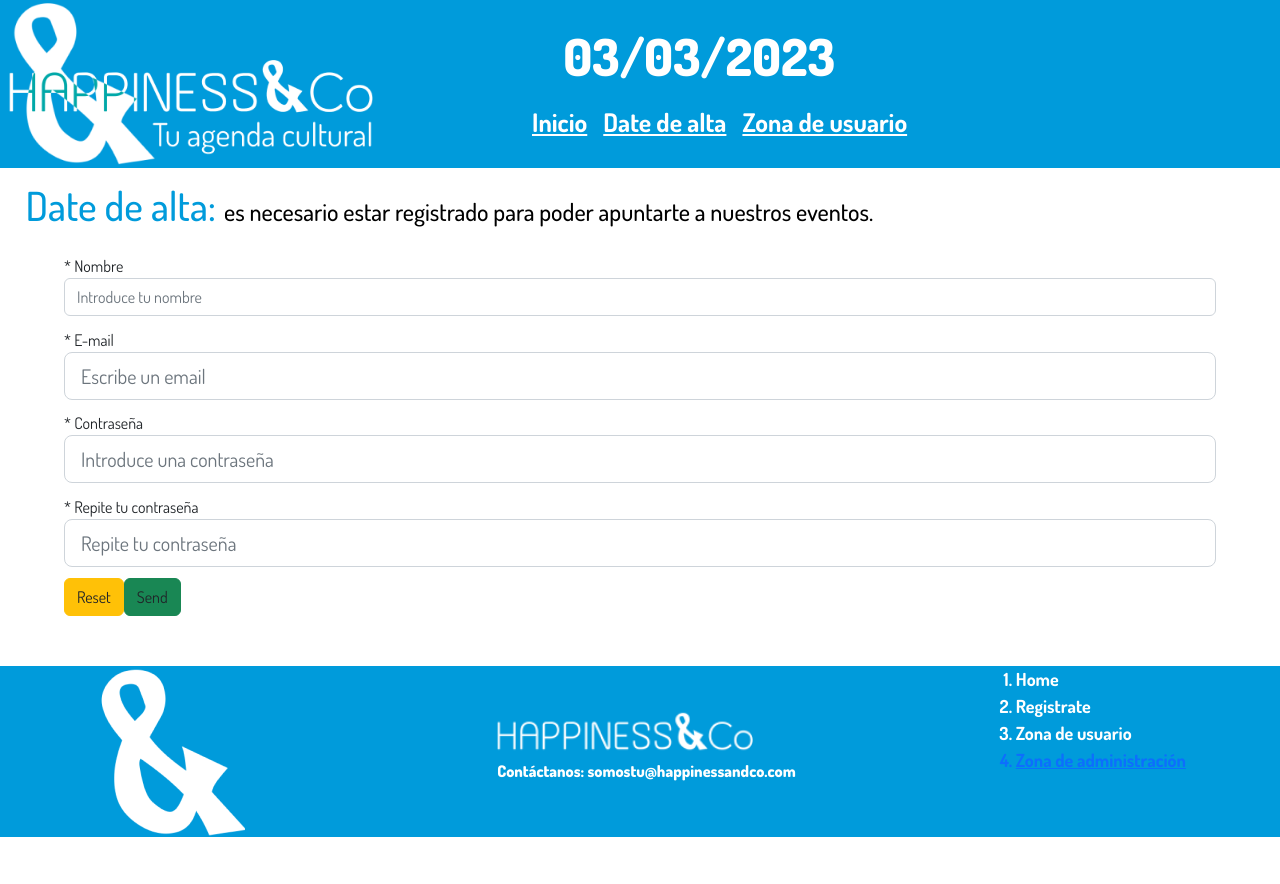
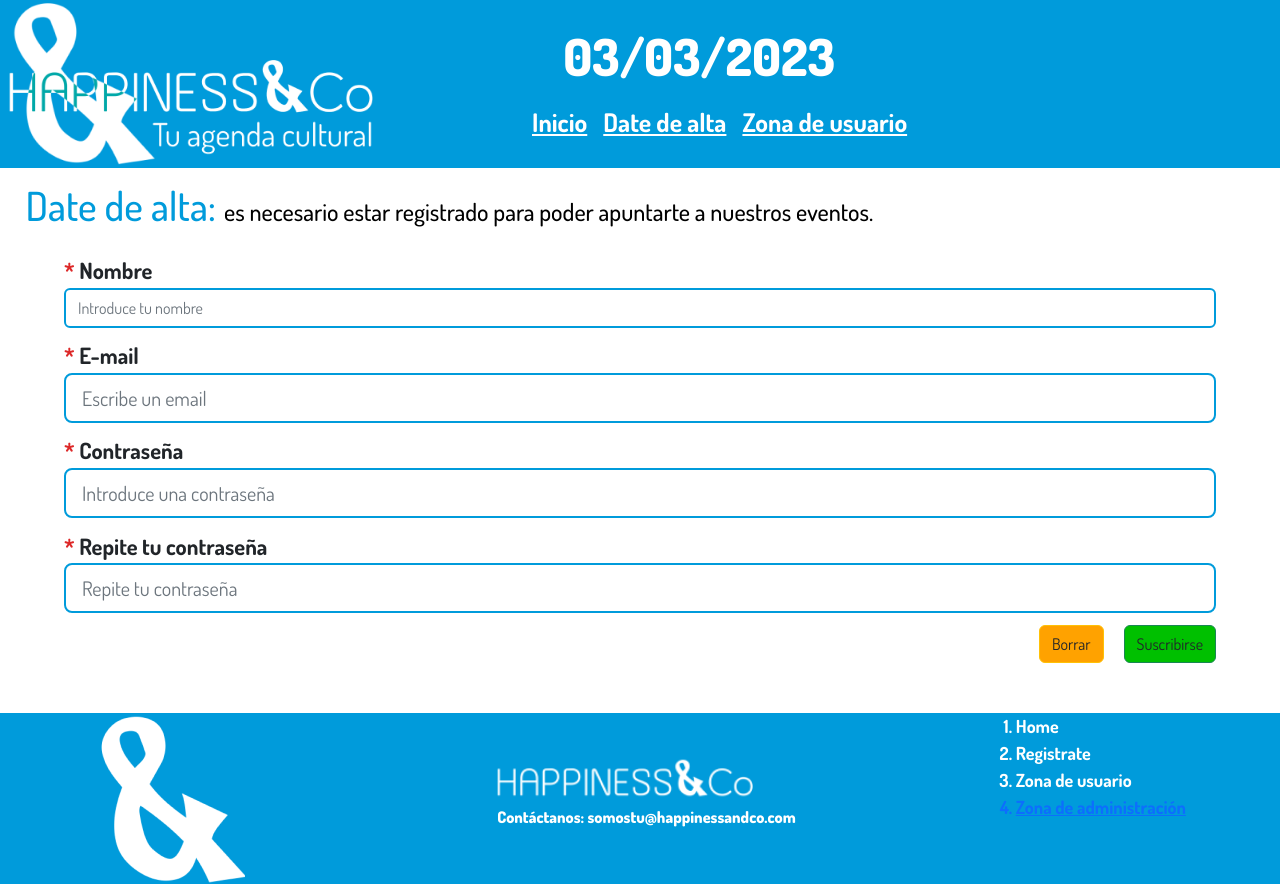
Before and after one commit to Vitoria-Oli/Upcoming-Events, a Vue app in the folder src/main/frontend/upcoming-events/: page /UserRegister in a window 1280 px wide. Before the commit the page ends 837 px from the top, so only its background shows below. Built offline with nearby package versions, Linux system fonts and the light colour scheme.

Commit message:
UserRegister scss

```diff
--- a/src/main/frontend/upcoming-events/src/assets/scss/Variables.scss
+++ b/src/main/frontend/upcoming-events/src/assets/scss/Variables.scss
@@ -5,5 +5,8 @@
 
 $Black: #000;
 $Blue: #009BDB;
+$GreenButton: #00C000;
+$Red: #DD2828;
 $Yellow: #FFEDD1;
+$YellowButton:#FFA200;
 $White: #fff;
--- a/src/main/frontend/upcoming-events/src/views/UserRegister.vue
+++ b/src/main/frontend/upcoming-events/src/views/UserRegister.vue
@@ -1,14 +1,25 @@
 <script setup>
 import Header from "../components/Header.vue";
 import Footer from "../components/Footer.vue";
+
+function resetForm() {
+  document.getElementById("name").value = "";
+  document.getElementById("email").value = "";
+  document.getElementById("password").value = "";
+  document.getElementById("ConfirmPassword").value = "";
+  // incident.name = "";
+  // incident.email = "";
+  // incident.password = "";
+  // incident.ConfirmPassword ="";
+}
 </script>
 
 <template>
   <Header></Header>
   <h1>
     Date de alta:
-    <span
-      id="Subtitle">es necesario estar registrado para poder apuntarte a nuestros
+    <span id="Subtitle"
+      >es necesario estar registrado para poder apuntarte a nuestros
       eventos.</span
     >
   </h1>
@@ -16,7 +27,7 @@ import Footer from "../components/Footer.vue";
     <div class="form-group">
       <label for="name"><span class="Asterisk">* </span>Nombre</label>
       <input
-
+        v-model="inputResetName"
         type="text"
         class="form-control"
         id="name"
@@ -27,7 +38,7 @@ import Footer from "../components/Footer.vue";
     <div class="form-group">
       <label for="email"><span class="Asterisk">* </span>E-mail</label>
       <input
-
+        v-model="inputResetEmail"
         type="email"
         class="form-control form-control-lg"
         id="email"
@@ -38,7 +49,7 @@ import Footer from "../components/Footer.vue";
     <div class="form-group">
       <label for="password"><span class="Asterisk">* </span>Contraseña</label>
       <input
-
+        v-model="inputResetPassword"
         type="password"
         class="form-control form-control-lg"
         id="password"
@@ -48,9 +59,11 @@ import Footer from "../components/Footer.vue";
     </div>
 
     <div class="form-group">
-      <label for="password"><span class="Asterisk">* </span>Repite tu contraseña</label>
+      <label for="password"
+        ><span class="Asterisk">* </span>Repite tu contraseña</label
+      >
       <input
-
+        v-model="inputResetConfirmPassword"
         type="password"
         class="form-control form-control-lg"
         id="ConfirmPassword"
@@ -60,16 +73,17 @@ import Footer from "../components/Footer.vue";
     </div>
     <div id="buttons-box">
 
+      <button type="button" class="btn btn-success" id="send" @click="save()">
+        Suscribirse
+      </button>
+
       <button
         type="button"
         class="btn btn-warning"
         id="reset"
         @click="resetForm()"
       >
-        Reset
-      </button>
-      <button type="button" class="btn btn-success" id="send" @click="save()">
-        Send
+        Borrar
       </button>
     </div>
   </form>
@@ -77,25 +91,49 @@ import Footer from "../components/Footer.vue";
 </template>
 
 <style lang="scss" scoped>
-@import '../assets/scss/Variables.scss';
+@import "../assets/scss/Variables.scss";
 
-*{
+* {
   font-family: Dosis;
 
-h1{
+  h1 {
     color: $Blue;
     margin: 1% 0 2% 2%;
-  #Subtitle{
+    #Subtitle {
       color: $Black;
       font-size: 0.6em;
     }
   }
-form{
+  form {
     width: 90%;
     margin: auto;
 
-  .form-group{
+    .form-group {
       margin: 1% 0 1% 0;
+      label{
+        font-weight: bold;
+        font-size: 1.4em;
+        .Asterisk{
+        color: $Red;
+      }
+      }
+
+      input {
+        border: solid 2px $Blue;
+      }
+    }
+    #buttons-box {
+      display: flex;
+      flex-direction: row-reverse;
+      justify-content: flex-start;
+      align-items: center;
+      gap: 20px;
+      #send{
+        background-color: $GreenButton;
+      }
+      #reset{
+        background-color: $YellowButton;
+      }
     }
   }
 }
```
Also changed, not shown: 2 other files (tests, documents, lock files or other folders). Lines whose indentation alone changed are shown as unchanged.
